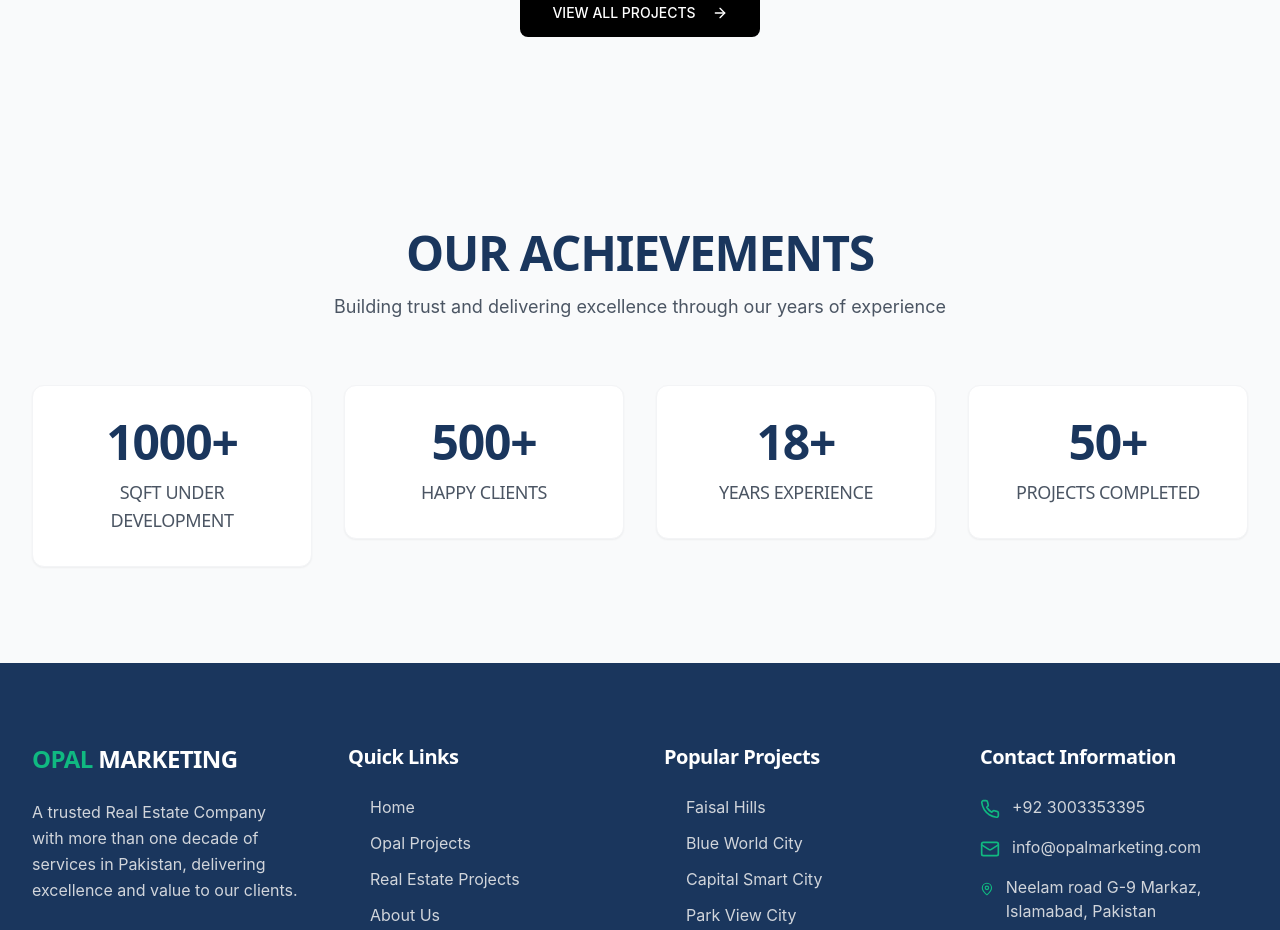
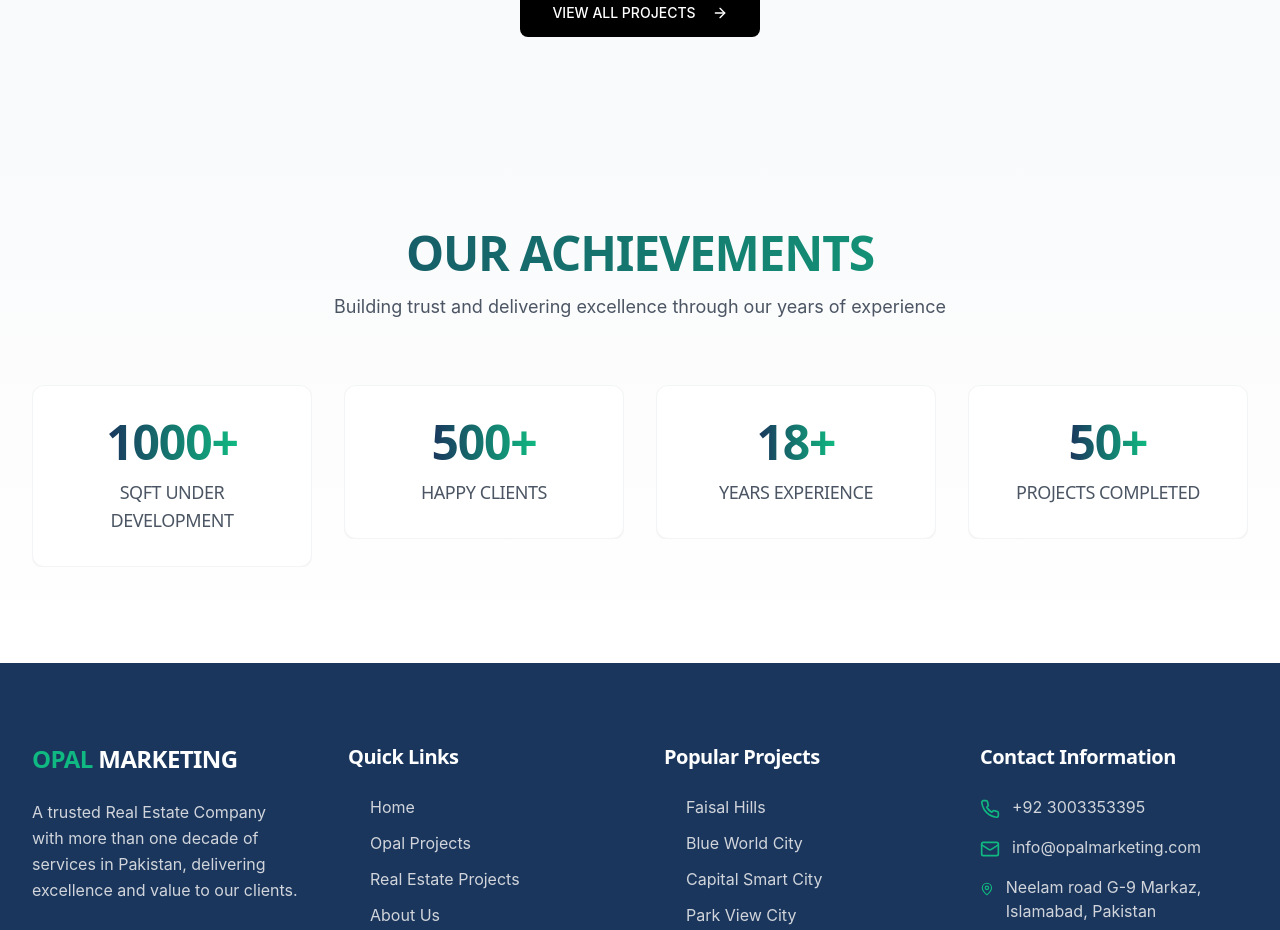
Before and after one commit to danialkhan0090/opal_marketing, a React (Vite) app: page / in a window 1280 px wide. Shown: the part 2280-3210 px from the top of the page. Built offline with nearby package versions, Linux system fonts and the light colour scheme.

Commit message:
cleaning code

```diff
--- a/src/components/StatsCard.tsx
+++ b/src/components/StatsCard.tsx
@@ -9,14 +9,33 @@ interface StatsCardProps {
 const StatsCard = ({ number, title }: StatsCardProps) => {
   return (
     <motion.div
-      whileHover={{ scale: 1.02 }}
-      className="card p-8 bg-white rounded-xl shadow-sm hover:shadow-md transition-all duration-300 border border-gray-100"
+      whileHover={{
+        scale: 1.02,
+        boxShadow:
+          "0 20px 25px -5px rgb(0 0 0 / 0.1), 0 8px 10px -6px rgb(0 0 0 / 0.1)",
+      }}
+      className="relative overflow-hidden group"
     >
-      <div className="flex flex-col items-center text-center">
-        <h3 className="text-4xl md:text-5xl font-bold text-[#1A365D] mb-3">
-          {number}
-        </h3>
-        <h4 className="text-lg font-medium text-gray-600">{title}</h4>
+      <div className="absolute inset-0 bg-gradient-to-br from-[#10B981]/5 to-transparent opacity-0 group-hover:opacity-100 transition-opacity duration-500" />
+      <div className="relative p-8 bg-white rounded-xl shadow-sm hover:shadow-md transition-all duration-300 border border-gray-100">
+        <div className="flex flex-col items-center text-center">
+          <motion.h3
+            className="text-4xl md:text-5xl font-bold bg-gradient-to-r from-[#1A365D] to-[#10B981] bg-clip-text text-transparent mb-3"
+            initial={{ opacity: 0, y: 20 }}
+            animate={{ opacity: 1, y: 0 }}
+            transition={{ duration: 0.5 }}
+          >
+            {number}
+          </motion.h3>
+          <motion.h4
+            className="text-lg font-medium text-gray-600"
+            initial={{ opacity: 0 }}
+            animate={{ opacity: 1 }}
+            transition={{ duration: 0.5, delay: 0.2 }}
+          >
+            {title}
+          </motion.h4>
+        </div>
       </div>
     </motion.div>
   );
--- a/src/pages/Index.tsx
+++ b/src/pages/Index.tsx
@@ -223,7 +223,7 @@ const Index = () => {
       </section>
 
       {/* Stats Section */}
-      <section className="py-24 bg-gray-50">
+      <section className="py-24 bg-gradient-to-b from-gray-50 to-white">
         <div className="max-w-7xl mx-auto px-4 sm:px-6 lg:px-8">
           <motion.div
             initial={{ opacity: 0, y: 20 }}
@@ -232,14 +232,27 @@ const Index = () => {
             viewport={{ once: true }}
             className="text-center mb-16"
           >
-            <h2 className="text-4xl md:text-5xl font-bold text-[#1A365D] mb-4">
+            <motion.h2
+              className="text-4xl md:text-5xl font-bold bg-gradient-to-r from-[#1A365D] to-[#10B981] bg-clip-text text-transparent mb-4"
+              initial={{ opacity: 0, y: 20 }}
+              whileInView={{ opacity: 1, y: 0 }}
+              transition={{ duration: 0.8, delay: 0.2 }}
+              viewport={{ once: true }}
+            >
               OUR ACHIEVEMENTS
-            </h2>
-            <p className="text-gray-600 text-lg max-w-2xl mx-auto">
+            </motion.h2>
+            <motion.p
+              className="text-gray-600 text-lg max-w-2xl mx-auto"
+              initial={{ opacity: 0, y: 20 }}
+              whileInView={{ opacity: 1, y: 0 }}
+              transition={{ duration: 0.8, delay: 0.4 }}
+              viewport={{ once: true }}
+            >
               Building trust and delivering excellence through our years of
               experience
-            </p>
+            </motion.p>
           </motion.div>
+
           <div className="grid grid-cols-2 md:grid-cols-4 gap-8">
             {[
               {
@@ -263,7 +276,12 @@ const Index = () => {
                 key={stat.title}
                 initial={{ opacity: 0, y: 20 }}
                 whileInView={{ opacity: 1, y: 0 }}
-                transition={{ duration: 0.5, delay: index * 0.1 }}
+                transition={{
+                  duration: 0.5,
+                  delay: index * 0.1,
+                  type: "spring",
+                  stiffness: 100,
+                }}
                 viewport={{ once: true }}
               >
                 <StatsCard {...stat} />
```
